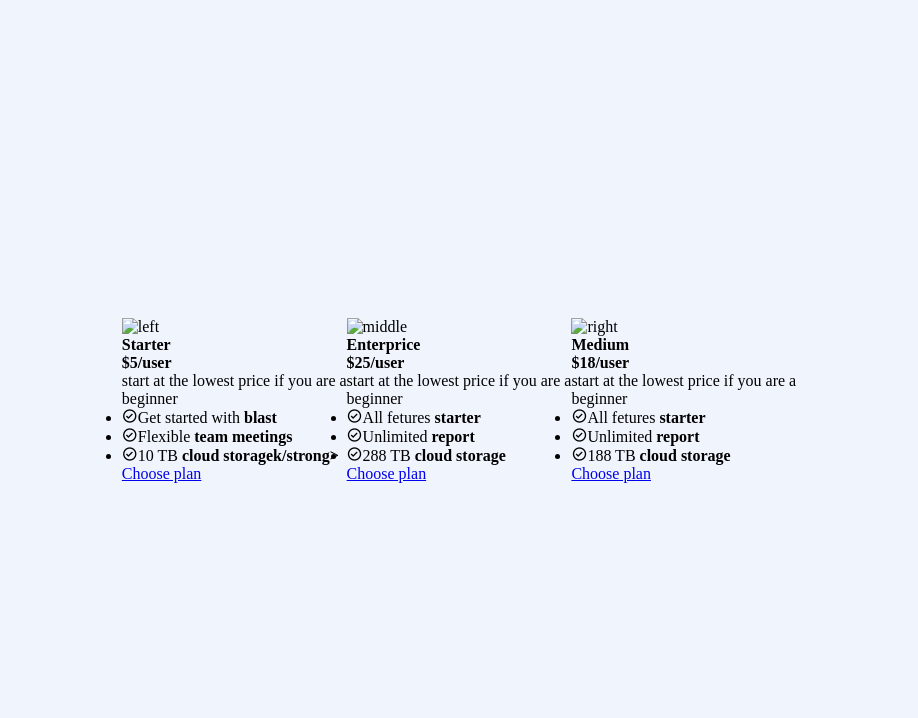
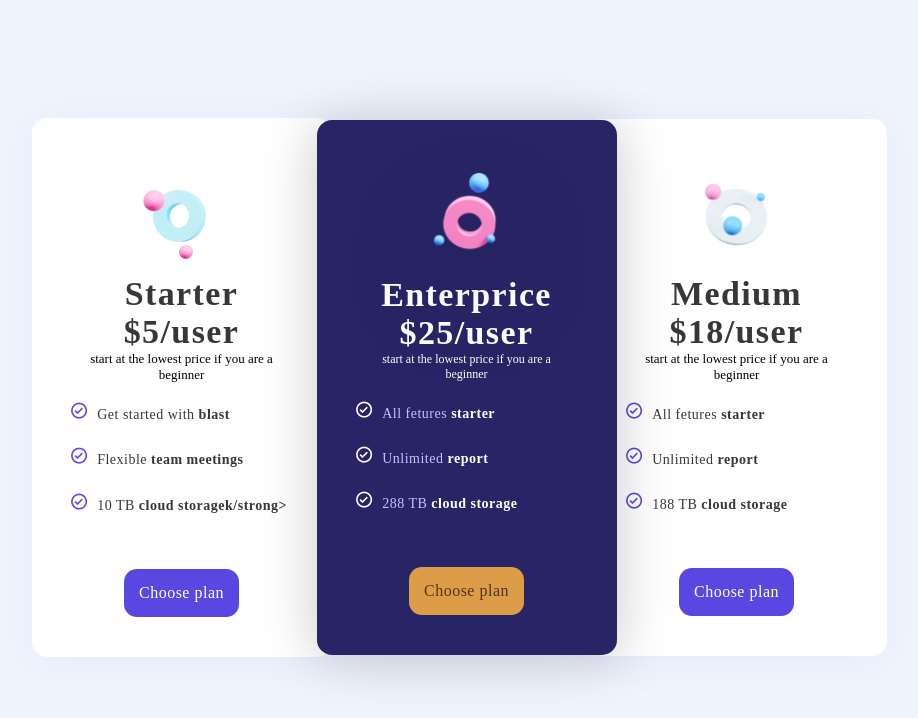
Before and after one commit to BSMiguell/Treinando-SCSS-2, a plain HTML site: page index.html in a window 1280 px wide. Shown: the whole page, without its empty margins (181-1099 px from the left). Drawn offline with nearby package versions, Linux system fonts and the light colour scheme.

Commit message:
Finalizando o projeto

```diff
--- a/css/mystyle.scss
+++ b/css/mystyle.scss
@@ -14,7 +14,6 @@
 }
 body {
   display: flex;
-  justify-content: center;
   align-items: center;
   min-height: 100vh;
   padding: 20px 0;
@@ -28,5 +27,132 @@ body {
   flex-flow: row wrap;
   justify-content: center;
   align-items: center;
-  margin: 15px;
 }
+.card-container .card {
+  flex: 1;
+  max-width: 300px;
+  padding: 40px 30px;
+  text-align: center;
+  border-radius: 15px;
+  overflow: hidden;
+  background: #ffffff;
+  z-index: 1;
+  box-shadow: 0px 4px 40px rgba(88, 75, 225, 0.06);
+  margin-bottom: 25px !important;
+  position: relative;
+
+  .desc p {
+    font-size: 13px;
+    font-weight: 200px !important;
+  }
+
+  .img__card {
+    .Left,
+    .middle,
+    .right {
+      width: 150px;
+    }
+    .Left {
+      filter: drop-shadow(0px 40px 40px #c1eef7);
+    }
+    .middle {
+      filter: drop-shadow(0px 40px 48px rgba(0, 0, 0, 0.25));
+    }
+    .Left {
+      filter: drop-shadow(0px 40px 40px #e9f0f5);
+    }
+  }
+}
+.card-container .card:first-child {
+  margin-right: 15px;
+}
+.card-container.card:last-child {
+  margin-left: 15px;
+}
+.card-container .card.card__middle {
+  z-index: 2;
+  margin: 0 -30px;
+  li {
+    color: var(--middle-thin-color);
+    font-weight: 300;
+  }
+  .desc p {
+    font-size: 12px;
+    font-weight: 200px !important;
+  }
+  .price {
+    color: var(--orange-color);
+    strong {
+      color: var(--orange-color);
+    }
+  }
+}
+.card-container .card .card__title {
+  font-size: 34px;
+  font-weight: bold;
+  letter-spacing: 1.4px;
+  color: var(--text-color);
+}
+.card-container .card .price strong {
+  font-size: 18px;
+}
+.card-container .card li {
+  font-size: 14px;
+  list-style: none;
+  color: var(--text-color);
+  letter-spacing: 0.5px;
+  margin-bottom: 10px;
+  text-align: left;
+  i {
+    padding: 0.5rem;
+    font-size: 1.2rem;
+    color: var(--purple-color);
+  }
+}
+.card-container .card ul {
+  margin-top: 10px;
+}
+.card-container .card .btn__choose {
+  display: inline-block;
+  color: #ffffff;
+  background: var(--purple-color);
+  padding: 15px 15px;
+  text-decoration: none;
+  border-radius: 0.8rem;
+  letter-spacing: 0.5px;
+  margin-top: 40px;
+}
+.btn__choose {
+  font-weight: 300;
+}
+.card-container .card.card__middle {
+  background: var(--body-color-middle);
+  box-shadow: 0px 4px 55px rgba(0, 0, 0, 0.22);
+  * {
+    color: #ffffff;
+  }
+  .btn__choose {
+    background: var(--orange-color);
+    color: #503615;
+  }
+}
+.card__middle:hover {
+  transform: scale(1.1);
+  -webkit-transition: 0.3s;
+  -o-transition: 0.3s;
+  -moz-transition: 0.3s;
+  transition: 0.5;
+  box-shadow: -7 27px 115px rgba(43, 37, 103, 8.27);
+}
+
+@media only screen and (max-width: 767px) {
+  .card-container {
+    flex-direction: column !important;
+    width: 100%;
+    .card {
+      width: 100%;
+      margin-left: 0 !important;
+      margin-right: 0 !important;
+    }
+  }
+}
--- a/index.html
+++ b/index.html
@@ -16,16 +16,20 @@
     <div class="card-container">
       <div class="card">
         <div class="img__card">
-          <img src="img/left.png" alt="left" class="left" />
+          <img src="img/left 2.png" alt="left" class="left" />
         </div>
+
         <h4 class="card__title">Starter</h4>
+
         <h4 class="card__title"><strong>$5</strong>/user</h4>
+
         <div class="desc">
           <p>
             start at the lowest price if you are a <br />
             beginner
           </p>
         </div>
+
         <ul>
           <li>
             <i class="bx bx-check-circle"></i>Get started with
@@ -40,6 +44,7 @@
             <strong> cloud storagek/strong></strong>
           </li>
         </ul>
+
         <p>
           <a href="#" class="btn__choose">Choose plan</a>
         </p>
@@ -47,16 +52,19 @@
 
       <div class="card card__middle">
         <div class="img__card">
-          <img src="img/middle.png" alt="middle" class="middle" />
+          <img src="img/mid.png" alt="middle" class="middle" />
         </div>
+
         <h4 class="card__title">Enterprice</h4>
         <h4 class="card__title"><strong>$25</strong>/user</h4>
+
         <div class="desc">
           <p>
             start at the lowest price if you are a <br />
             beginner
           </p>
         </div>
+
         <ul>
           <li>
             <i class="bx bx-check-circle"></i>All fetures
@@ -70,17 +78,20 @@
             <strong> cloud storage</strong>
           </li>
         </ul>
+
         <p>
           <a href="#" class="btn__choose">Choose plan</a>
         </p>
       </div>
 
       <div class="card">
-        <div class="img_card">
-          <img src="img/right.png" alt="right" class="right" />
+        <div class="img__card">
+          <img src="img/left.png" alt="right" class="right" />
         </div>
-        <h4 class="card_title">Medium</h4>
-        <h4 class="card_title"><strong>$18</strong>/user</h4>
+
+        <h4 class="card__title">Medium</h4>
+        <h4 class="card__title"><strong>$18</strong>/user</h4>
+
         <div class="desc">
           <p>
             start at the lowest price if you are a <br />
@@ -101,8 +112,9 @@
             <strong> cloud storage</strong>
           </li>
         </ul>
+
         <p>
-          <a href="#" class="btn_choose">Choose plan</a>
+          <a href="#" class="btn__choose">Choose plan</a>
         </p>
       </div>
     </div>
```
Also changed, not shown: css/mystyle.css, img/left 2.png (added), img/left.png (added), img/mid.png (added), 1 other file.
